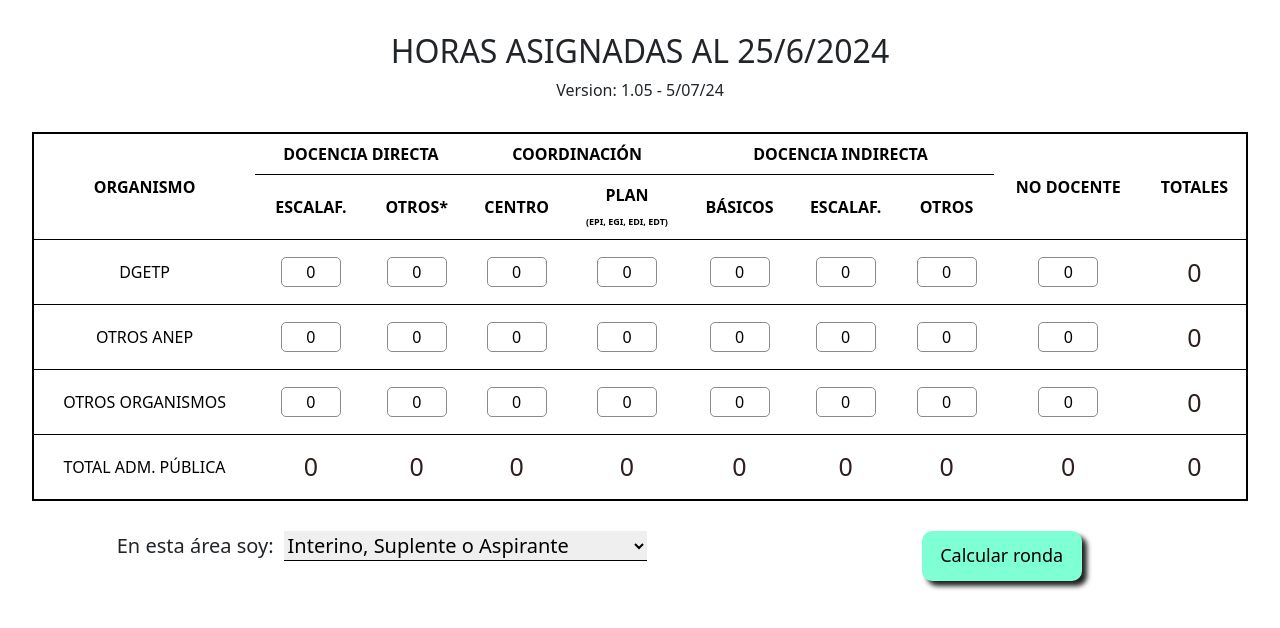
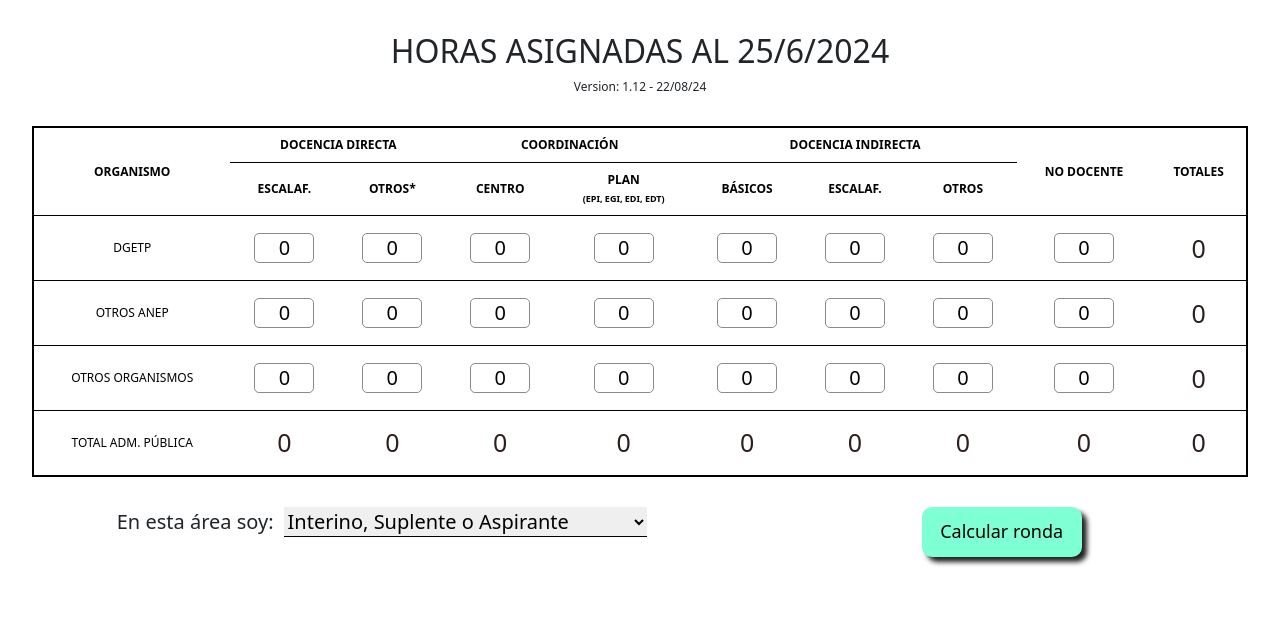
Before and after one commit to Gonzalo-Recoba/ControlCargaHoraria, a React (Vite) app: page / in a window 1280 px wide. Shown: the top 628 px of the page. Built offline with nearby package versions, Linux system fonts and the light colour scheme.

Commit message:
Se actualizan validaciones y cambios esteticos

```diff
--- a/src/App.css
+++ b/src/App.css
@@ -1,6 +1,7 @@
 #root {
-  width: 100vw;
+  width: 100%;
   margin: 0 auto;
   padding: 2rem;
   text-align: center;
+  font-size: 12px;
 }
--- a/src/components/Table.jsx
+++ b/src/components/Table.jsx
@@ -95,9 +95,9 @@ const Table = () => {
         const { name, value } = e.target;
         setHoras({...horas, [name]: Number(value)})
     }
-    const handleEscalafon = (e) => {
-        setEscalafon(e.target.value)
-    }
+    // const handleEscalafon = (e) => {
+    //     setEscalafon(e.target.value)
+    // }
 
     useEffect(()=>{
         setHoras({...horas,
@@ -279,19 +279,13 @@ const Table = () => {
         calcularRonda();
         setShow(true)
     }
-
-    // const clear = () =>{
-    //     useEffect(()=>{
-    //         setHoras(valoresIniciales)
-    //      })
-    // }
     const fecha = new Date()
     const dia = fecha.getDate() + "/" + (fecha.getMonth() + 1) + "/" +fecha.getFullYear()
 
   return (
-    <div className=''>
+    <div className='page'>
         <h2>HORAS ASIGNADAS AL {dia} </h2>
-        <p>Version: 1.05 - 5/07/24</p>
+        <p>Version: 1.12 - 22/08/24</p>
         <form id='formulario'>
             <table className="table col-7 py-2">
                 <thead>
@@ -415,15 +409,15 @@ const Table = () => {
         </form>
 
             {show ?
-            <>
-                <p className='alerta'>Elige en {ronda}ª ronda. Puede elegir {puedeElegir === puedeElegirInd ? puedeElegir : puedeElegir+" o "+puedeElegirInd} horas{coord == undefined ? "" : (coord ? " coordinación incluída" : " más coordinación")}.</p>
-                <button className='buttonCalc button' onClick={() =>{setShow(false)}}>OK</button>
-            </>
+                <>
+                    <p className='alerta'>Elige en {ronda}ª ronda. Puede elegir {puedeElegir === puedeElegirInd ? puedeElegir : puedeElegir+" o "+puedeElegirInd} horas{coord == undefined ? "" : (coord ? " coordinación incluída" : " más coordinación")}.</p>
+                    <button className='buttonCalc button' onClick={() =>{setShow(false)}}>OK</button>
+                </>
                 :
                 <div className='other row'>
                     <div className='defArea col-7'>
                         <label>En esta área soy: </label>
-                        <select name="escalafon" id="ecalafon" className='select' onChange={handleEscalafon}>
+                        <select name="escalafon" id="ecalafon" className='select' onChange={(e) => {setEscalafon(e.target.value)}}>
                             <option value="0" className='option'>Interino, Suplente o Aspirante</option>
                             <option value="1" className='option'>Efectivo o con Derechos Emergentes</option>
                         </select>
--- a/src/index.css
+++ b/src/index.css
@@ -1,9 +1,11 @@
+
 input{
   width: 60px;
   height: 30px;
   border: 0.5px solid rgb(141, 138, 138);
+  /* border: none; */
   border-radius: 5px;
-  font-size: 25;
+  font-size: 20px;
 }
 
 input[type="number"]::-webkit-inner-spin-button,
@@ -36,7 +38,9 @@ tr >.text{
 h2{
   text-align: center;
 }
-
+.formulario{
+  width: 100%;
+}
 .select, .option{
   border: none;
   margin-left: 10px;
@@ -84,9 +88,10 @@ h2{
   border: 2px solid black;
   border-radius: 10px;
   background-color: aquamarine;
-  height: 80px;
+  min-height: 80px;
+  width: 100%;
   align-content: center;
-  font-size: 40px;
+  font-size: 36px;
 }
 .span{
   font-size: 9px;
```
